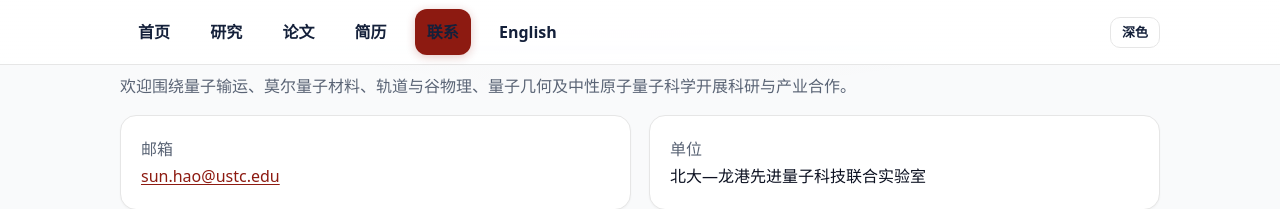
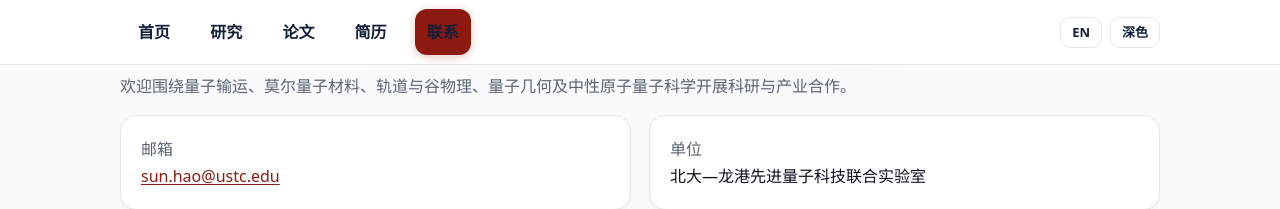
Before and after one commit to sunohao/sunohao.github.io, a Jekyll site: the page built from zh/contact.md, in a window 1280 px wide. Shown: the top 209 px of the page. Built offline with Jekyll 4.4.1, drawn with Linux system fonts in a browser that asks for light colours.

Commit message:
Add dedicated EN language switch button

```diff
--- a/_layouts/zh.html
+++ b/_layouts/zh.html
@@ -242,6 +242,14 @@ code{background:#eef2ff;padding:2px 6px;border-radius:6px}
     white-space:nowrap;
     border-radius:10px;
   }
+  .header-actions{
+    width:100%;
+    margin:0;
+    display:grid;
+    grid-template-columns:1fr 1fr;
+    gap:8px;
+  }
+  .lang-toggle,
   .theme-toggle{
     width:100%;
     margin:0;
@@ -256,8 +264,23 @@ code{background:#eef2ff;padding:2px 6px;border-radius:6px}
   .pub-main{padding:18px}
 }
 
+.header-actions{display:flex;align-items:center;gap:8px;margin-left:6px}
+.lang-toggle{
+  display:inline-flex;
+  align-items:center;
+  justify-content:center;
+  padding:8px 11px;
+  border:1px solid var(--b);
+  border-radius:10px;
+  background:#fff;
+  color:#14203a;
+  text-decoration:none;
+  font:600 13px/1 system-ui,-apple-system,Segoe UI,Roboto,Helvetica,Arial;
+  white-space:nowrap;
+}
+.lang-toggle:hover{background:#f5f7fb;opacity:1}
 .theme-toggle{
-  margin-left:6px;
+  margin-left:0;
   padding:8px 11px;
   border:1px solid var(--b);
   border-radius:10px;
@@ -290,6 +313,8 @@ html[data-theme="dark"] thead{background:#0f1b31}
 html[data-theme="dark"] pre{background:#0f1629;color:#e6edf3}
 html[data-theme="dark"] code{background:#0f1b31}
 html[data-theme="dark"] footer.site-footer{border-color:var(--b);color:#9aa4b2}
+html[data-theme="dark"] .lang-toggle{background:#0f1629;color:#e6edf3;border-color:var(--b)}
+html[data-theme="dark"] .lang-toggle:hover{background:#16213b}
 html[data-theme="dark"] .theme-toggle{background:#0f1629;color:#e6edf3;border-color:var(--b)}
 html[data-theme="dark"] .theme-toggle:hover{background:#16213b}
 
@@ -307,6 +332,7 @@ html[data-theme="light"] .nav a{color:#14203a}
 html[data-theme="light"] .card{background:#fff;border-color:var(--b)}
 html[data-theme="light"] .btn{background:#fff;color:#111}
 html[data-theme="light"] .btn.acc{background:var(--acc);color:#fff}
+html[data-theme="light"] .lang-toggle{background:#fff;color:#14203a;border-color:var(--b)}
 html[data-theme="light"] .theme-toggle{background:#fff;color:#14203a;border-color:var(--b)}
 html[data-theme="light"] .pub-side{background:#f5f7fb;border-color:var(--b)}
 html[data-theme="light"] .pub-side span{color:#14203a}
@@ -345,9 +371,15 @@ html[data-theme="light"] .pub-note{background:#1e3a8a;color:#fff}
       <a href="https://sunohao.github.io/publications.html">论文</a>
       <a href="https://sunohao.github.io/zh/cv.html" class="{% if here contains "/zh/cv" %}active{% endif %}">简历</a>
       <a href="https://sunohao.github.io/zh/contact.html" class="{% if here contains "/zh/contact" %}active{% endif %}">联系</a>
-      <a href="https://sunohao.github.io/">English</a>
     </nav>
-    <button id="theme-toggle" class="theme-toggle" type="button" aria-label="切换浅色和深色主题">深色</button>
+    <div class="header-actions">
+      {% assign en_url = "/" %}
+      {% if here contains "/zh/research" %}{% assign en_url = "/research.html" %}{% endif %}
+      {% if here contains "/zh/cv" %}{% assign en_url = "/cv.html" %}{% endif %}
+      {% if here contains "/zh/contact" %}{% assign en_url = "/contact.html" %}{% endif %}
+      <a class="lang-toggle" href="https://sunohao.github.io{{ en_url }}" aria-label="Switch to English">EN</a>
+      <button id="theme-toggle" class="theme-toggle" type="button" aria-label="切换浅色和深色主题">深色</button>
+    </div>
   </div>
 </header>
 
```
